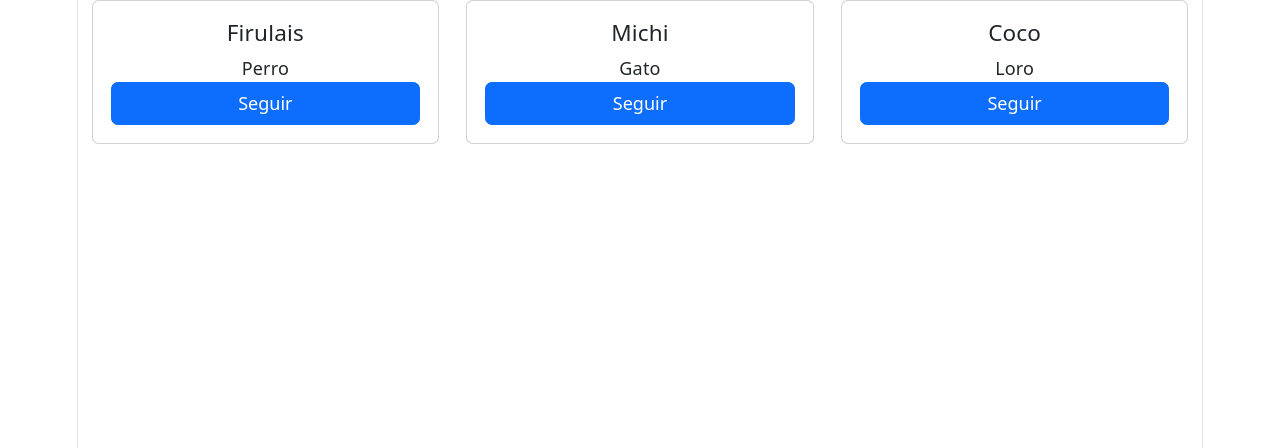
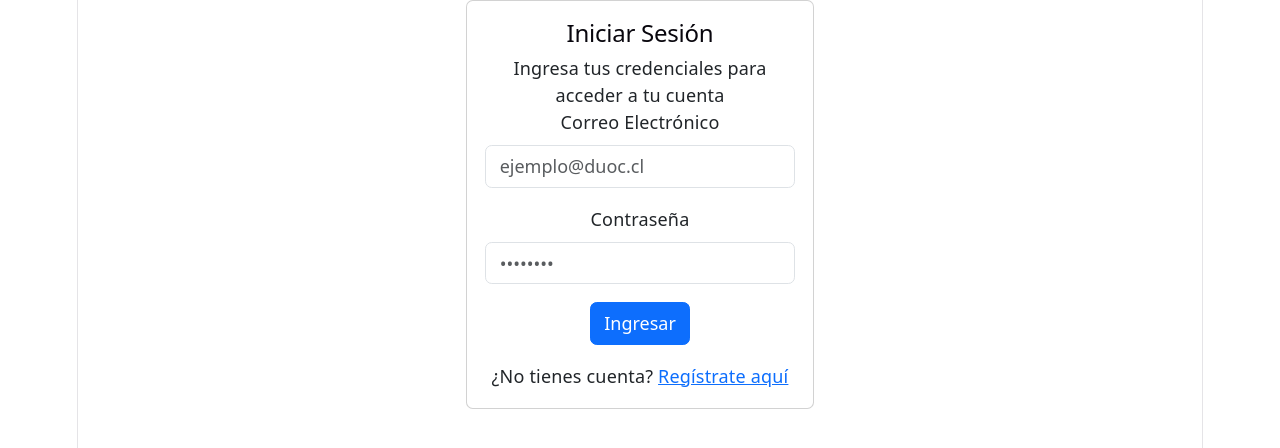
Before and after one commit to Tiema2005/evaluacion_2, a React (Vite) app in the folder Los-Clavitos/: page / in a window 1280 px wide. Shown: the top 448 px of the page. Built offline with nearby package versions, Linux system fonts and the light colour scheme.

Commit message:
Transformacion de Inicio de Sesión a React y Atom Design (Emanuel y Felipe)

```diff
--- a/Los-Clavitos/src/App.jsx
+++ b/Los-Clavitos/src/App.jsx
@@ -1,14 +1,8 @@
-import Inicio from "./pages/Inicio";
-import './App.css';
-
-const mascotas = [
-  { id: 1, nombre: "Firulais", especie: "Perro" },
-  { id: 2, nombre: "Michi", especie: "Gato" },
-  { id: 3, nombre: "Coco", especie: "Loro" },
-];
+import Login from "./pages/Login";
+import "./App.css";
 
 function App() {
-  return <Inicio mascotas={mascotas} />;
+  return <Login />;
 }
 
 export default App;
--- a/Los-Clavitos/src/components/atoms/Boton.jsx
+++ b/Los-Clavitos/src/components/atoms/Boton.jsx
@@ -1,3 +1,5 @@
+import { Button } from "react-bootstrap";
+
 function Boton(props) {
   const variante = props.variante || "primary";
   return (
--- /dev/null
+++ b/Los-Clavitos/src/components/atoms/CampoInput.jsx
@@ -0,0 +1,22 @@
+import { Form } from "react-bootstrap";
+
+function CampoInput(props) {
+  return (
+    <Form.Group className="mb-3" controlId={props.id}>
+      <Form.Label>{props.label}</Form.Label>
+      <Form.Control
+        type={props.type}
+        placeholder={props.placeholder}
+        value={props.value}
+        onChange={props.onChange}
+      />
+      {props.errorTexto && (
+        <Form.Text className="text-danger">
+          {props.errorTexto}
+        </Form.Text>
+      )}
+    </Form.Group>
+  );
+}
+
+export default CampoInput;
--- /dev/null
+++ b/Los-Clavitos/src/components/molecules/FormularioLogin.jsx
@@ -0,0 +1,32 @@
+import { Form } from "react-bootstrap";
+import CampoInput from "../atoms/CampoInput";
+import Boton from "../atoms/Boton";
+
+function FormularioLogin({ onSubmit }) {
+  return (
+    <Form onSubmit={onSubmit} id="form-login" noValidate>
+      <CampoInput
+        label="Correo Electrónico"
+        type="email"
+        id="login-email"
+        placeholder="ejemplo@duoc.cl"
+      />
+
+      <CampoInput
+        label="Contraseña"
+        type="password"
+        id="login-pass"
+        placeholder="••••••••"
+      />
+
+      <Boton
+        texto="Ingresar"
+        type="submit"
+        variante="primary"
+        className="w-100 mt-2"
+      />
+    </Form>
+  );
+}
+
+export default FormularioLogin;
--- a/Los-Clavitos/src/components/molecules/TarjetaMascota.jsx
+++ /dev/null
@@ -1,13 +0,0 @@
-import Boton from "../atoms/Boton";
-
-function TarjetaMascota(props) {
-  return (
-    <div className="card p-3">
-      <h5>{props.nombre}</h5>
-      <p>{props.especie}</p>
-      <Boton texto="Seguir" onClick={props.onSeguir} />
-    </div>
-  );
-}
-
-export default TarjetaMascota;
--- /dev/null
+++ b/Los-Clavitos/src/components/organisms/SeccionLogin.jsx
@@ -0,0 +1,30 @@
+import { Container, Row, Col } from "react-bootstrap";
+import FormularioLogin from "../molecules/FormularioLogin";
+
+function SeccionLogin() {
+  function alEnviar(e) {
+    e.preventDefault();
+    alert('Iniciando sesión...');
+  }
+
+  return (
+    <Container className="mb-3">
+      <Row className="justify-content-center">
+        <Col xs={12} md={6} lg={4} className="mb-3">
+          <div className="card p-3">
+            <h2>Iniciar Sesión</h2>
+            <p>Ingresa tus credenciales para acceder a tu cuenta</p>
+
+            <FormularioLogin onSubmit={alEnviar} />
+
+            <p className="mt-3">
+              ¿No tienes cuenta? <a href="#registro">Regístrate aquí</a>
+            </p>
+          </div>
+        </Col>
+      </Row>
+    </Container>
+  );
+}
+
+export default SeccionLogin;
--- a/Los-Clavitos/src/pages/Inicio.jsx
+++ /dev/null
@@ -1,26 +0,0 @@
-import { Container, Row, Col } from "react-bootstrap";
-import TarjetaMascota from "../components/molecules/TarjetaMascota";
-
-function Inicio(props) {
-  function alSeguir(nombre) {
-    alert('Ahora sigues a ' + nombre);
-  }
-
-  return (
-    <Container>
-      <Row>
-        {props.mascotas.map((m) => (
-          <Col key={m.id} xs={12} md={6} lg={4} className="mb-3">
-            <TarjetaMascota
-              nombre={m.nombre}
-              especie={m.especie}
-              onSeguir={() => alSeguir(m.nombre)}
-            />
-          </Col>
-        ))}
-      </Row>
-    </Container>
-  );
-}
-
-export default Inicio;
--- /dev/null
+++ b/Los-Clavitos/src/pages/Login.jsx
@@ -0,0 +1,7 @@
+import SeccionLogin from "../components/organisms/SeccionLogin";
+
+function Login() {
+  return <SeccionLogin />;
+}
+
+export default Login;
```
Also changed, not shown: Los-Clavitos/src/main.jsx (+4 -4 lines), Los-Clavitos/src/components/atoms/Avatar.jsx (deleted), Los-Clavitos/src/components/organisms/Navbar.jsx (deleted), Los-Clavitos/src/components/templates/LayoutPrincipal.jsx (deleted).
